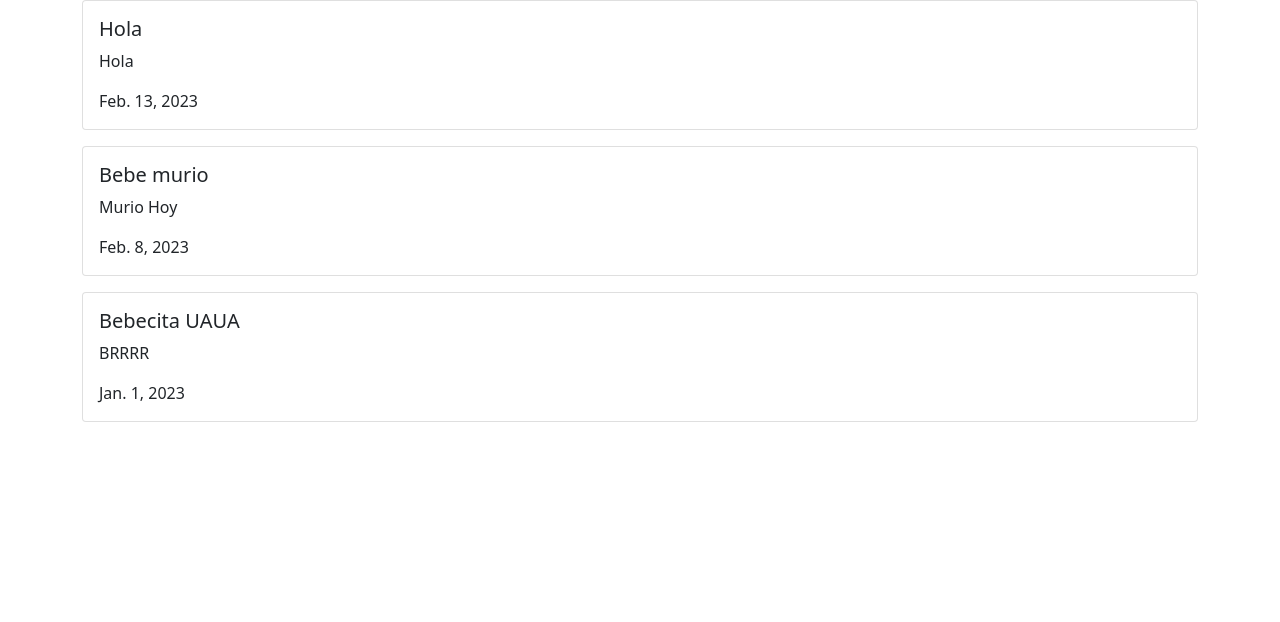
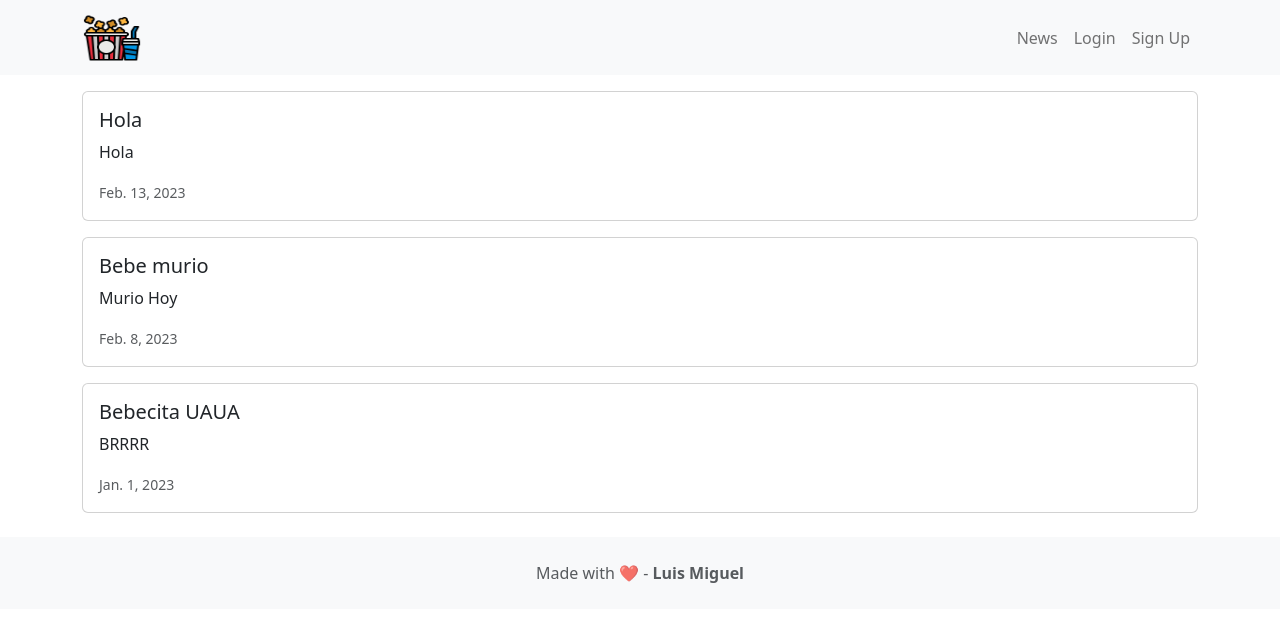
Before and after one commit to gotaluism/PracticaDjango--CourseBook, a Django app: page /news in a window 1280 px wide. Shown: the top 622 px of the page. Run offline with Django 4.2, Linux system fonts and the light colour scheme; data comes from the database, SQL or seed files in the repository; both versions use the stored data as it was after the commit; some libraries are stand-ins or nearby versions.

Commit message:
hasta cap8

```diff
--- /dev/null
+++ b/moviereviews/templates/base.html
@@ -0,0 +1,59 @@
+<!DOCTYPE html>
+<html>
+<head>
+  <title>Movies App</title>
+  <link
+  href="https://cdn.jsdelivr.net/npm/
+  bootstrap@5.1.1/dist/css/bootstrap.min.css"
+  rel="stylesheet"
+  crossorigin="anonymous"
+  />
+  <script
+  src="https://cdn.jsdelivr.net/npm/
+  bootstrap@5.1.1/dist/js/bootstrap.bundle.min.js"
+  crossorigin="anonymous"
+  ></script>
+  <meta
+  name="viewport"
+  content="width=device-width,
+  initial-scale=1"
+  />
+</head>
+<body>
+  <nav class="navbar navbar-expand-lg navbar-light bg-light mb-3">
+    <div class="container">
+      <a class="navbar-brand" href="{% url 'home' %}">{% load static %}
+        <img src="{% static 'images/popcorn.png' %}" alt="" width="60" height="48" class="d-inline-block align-text-top" /></a>
+
+      <button
+      class="navbar-toggler"
+      type="button"
+      data-bs-toggle="collapse"
+      data-bs-target="#navbarNavAltMarkup"
+      aria-controls="navbarNavAltMarkup"
+      aria-expanded="false"
+      aria-label="Toggle navigation"
+      >
+      <span class="navbar-toggler-icon"></span>
+    </button>
+    <div class="collapse navbar-collapse" id="navbarNavAltMarkup">
+      <div class="navbar-nav ms-auto">
+        <a class="nav-link" href="{% url 'news' %}">News</a>
+        <a class="nav-link" href="#">Login</a>
+        <a class="nav-link" href="#">Sign Up</a>
+      </div>
+    </div>
+  </div>
+</nav>
+
+<div class="container">{% block content %} {% endblock content %}</div>
+
+<footer class="text-center text-lg-start bg-light
+text-muted mt-4">
+<div class="text-center p-4">
+  Made with ❤️ -
+  <a class="text-reset fw-bold text-decoration-none" target="_blank" href="https://twitter.com/gotaluism">Luis Miguel</a>
+</div>
+</footer>
+</body>
+</html>
--- a/news/models.py
+++ b/news/models.py
@@ -5,3 +5,6 @@ class News(models.Model):
     headline = models.CharField(max_length=200)
     body = models.TextField()
     date = models.DateField()
+
+    def __str__(self):
+        return self.headline
--- a/news/templates/news.html
+++ b/news/templates/news.html
@@ -7,7 +7,8 @@
 </head>
 
 <body>
-    <div class="container">
+    {% extends 'base.html' %}
+    {% block content %}
     {% for news in newss %}
     <div class="card mb-3">
         <div class="row g-0">
@@ -15,13 +16,16 @@
                 <div class="card-body">
                     <h5 class="card-title">{{ news.headline}}</h5>
                     <p class="card-text">{{ news.body }}</p>
-        <p class="card-text"><smallclass="text-muted">{{ news.date }}</smallclass=></p>
+                    <p class="card-text"><small
+                        class="text-muted">
+                        {{ news.date }}
+                    </small></p>
                 </div>
             </div>
         </div>
     </div>
     {% endfor %}
-    </div>
+    {% endblock content %}
 </body>
 
 </html>
```
Also changed, not shown: movie/templates/home.html (+13 -23 lines), moviereviews/settings.py (+16 -2 lines), db.sqlite3, moviereviews/static/images/popcorn.png (added). Lines whose indentation alone changed are shown as unchanged.
